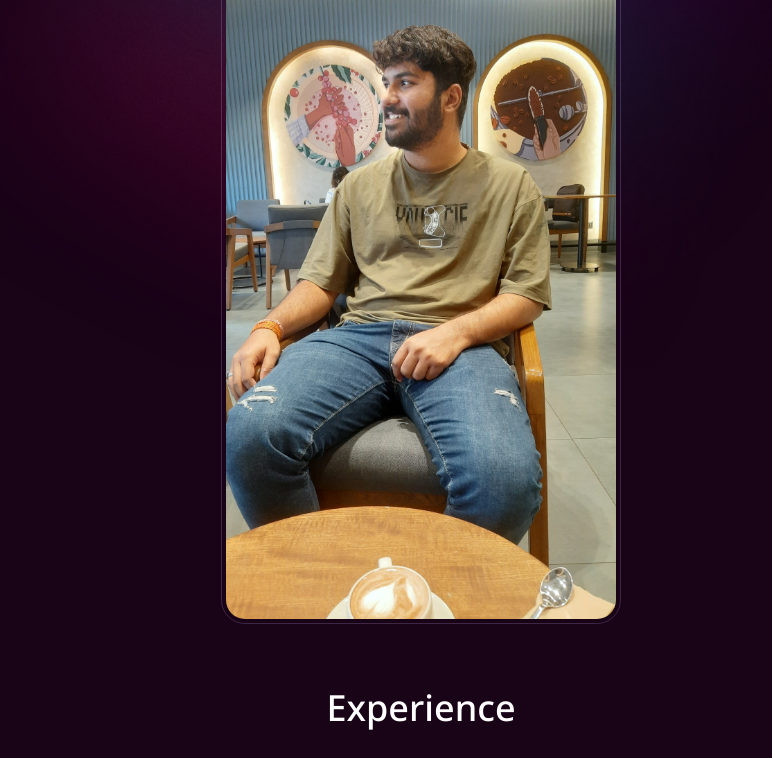
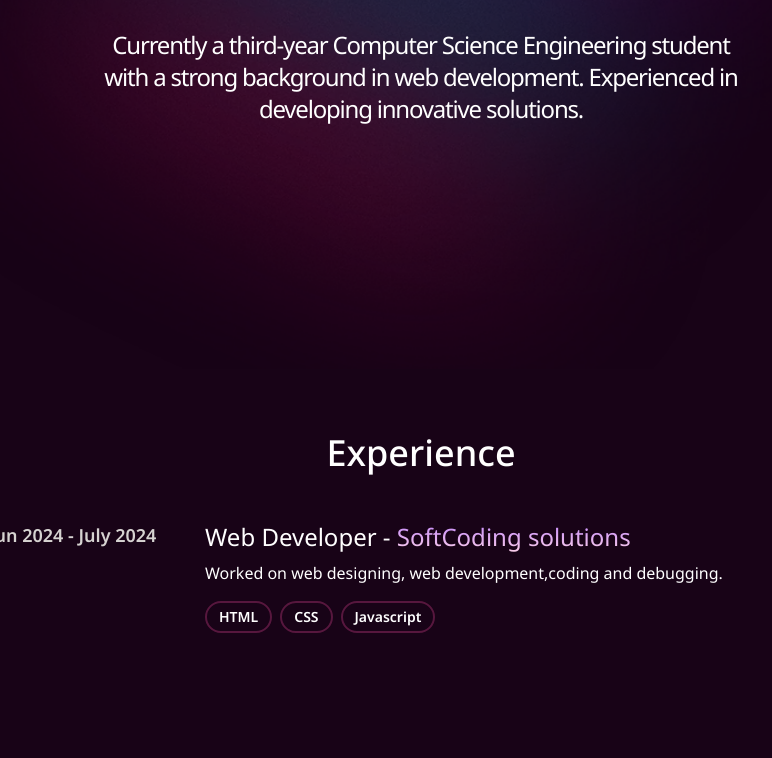
Before and after one commit to VadherVarun50/Portfolio, a plain HTML site: page index.html in a window 1280 px wide. Shown: the part 431-1189 px from the top of the page, without its empty margins (219-991 px from the left). Drawn offline with nearby package versions, Linux system fonts and the light colour scheme; a web font is replaced by a local one.

Commit message:
Update index.html

```diff
--- a/index.html
+++ b/index.html
@@ -108,8 +108,7 @@
                     Experienced in developing innovative solutions.
                 </p>
 
-                <img src="/img.jpg" alt="Varun Vadher" width="400" height="400"
-                    class="rounded-3xl border border-purple-300/20 p-1">
+
             </section>
 
             <!-- Experience Section -->
```
